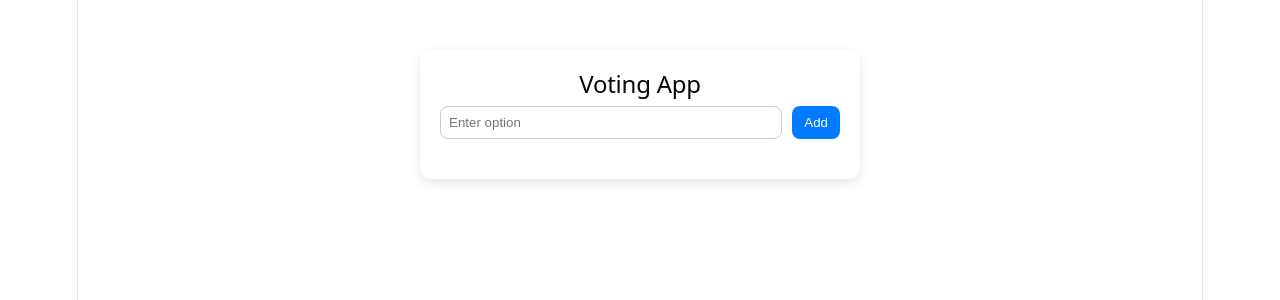
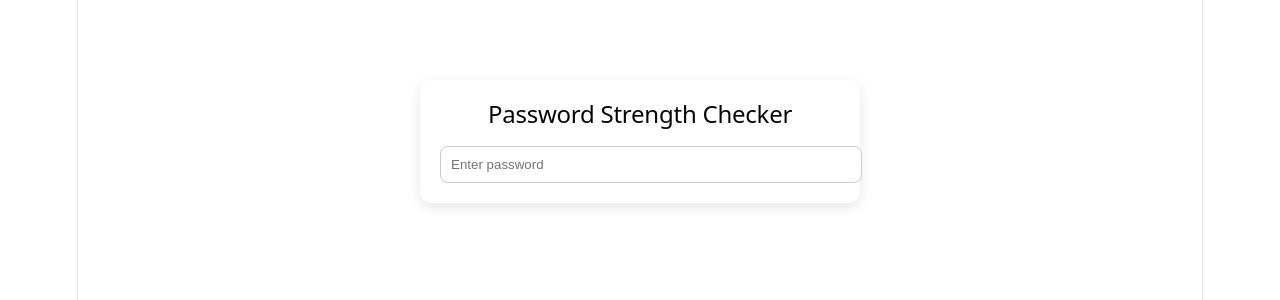
Before and after one commit to gayathrimp05/DailyStudy, a React (Vite) app in the folder frontend/Dailystudy/: page / in a window 1280 px wide. Shown: the top 300 px of the page. Built offline with nearby package versions, Linux system fonts and the light colour scheme.

Commit message:
password checker

```diff
--- a/frontend/Dailystudy/src/App.jsx
+++ b/frontend/Dailystudy/src/App.jsx
@@ -1,7 +1,7 @@
-import Day15 from "./day15";
+import Day18 from "./day18";
 
 function App() {
-  return <Day15/>;
+  return <Day18/>;
 }
 
 export default App;
--- /dev/null
+++ b/frontend/Dailystudy/src/day18.jsx
@@ -0,0 +1,123 @@
+import { useState } from "react";
+
+function Day18() {
+  const [password, setPassword] = useState("");
+
+  function getStrength(pwd) {
+    let score = 0;
+
+    if (pwd.length >= 8) score++;
+    if (/[A-Z]/.test(pwd)) score++;
+    if (/[0-9]/.test(pwd)) score++;
+    if (/[^A-Za-z0-9]/.test(pwd)) score++;
+
+    if (score <= 1) return { label: "Weak", color: "red" };
+    if (score === 2 || score === 3) return { label: "Medium", color: "orange" };
+    return { label: "Strong", color: "green" };
+  }
+
+  const strength = getStrength(password);
+
+  return (
+    <div style={styles.container}>
+      <div style={styles.card}>
+        <h2>Password Strength Checker</h2>
+
+        <input
+          type="password"
+          placeholder="Enter password"
+          value={password}
+          onChange={(e) => setPassword(e.target.value)}
+          style={styles.input}
+        />
+
+        {password && (
+          <>
+            {/* Strength Text */}
+            <p style={{ color: strength.color }}>
+              Strength: {strength.label}
+            </p>
+
+            {/* Progress Bar */}
+            <div style={styles.barContainer}>
+              <div
+                style={{
+                  ...styles.bar,
+                  width:
+                    strength.label === "Weak"
+                      ? "33%"
+                      : strength.label === "Medium"
+                      ? "66%"
+                      : "100%",
+                  background: strength.color,
+                }}
+              />
+            </div>
+
+            {/* Rules */}
+            <ul style={styles.rules}>
+              <li style={check(password.length >= 8)}>At least 8 characters</li>
+              <li style={check(/[A-Z]/.test(password))}>
+                Contains uppercase letter
+              </li>
+              <li style={check(/[0-9]/.test(password))}>
+                Contains a number
+              </li>
+              <li style={check(/[^A-Za-z0-9]/.test(password))}>
+                Contains special character
+              </li>
+            </ul>
+          </>
+        )}
+      </div>
+    </div>
+  );
+}
+
+// ✔ style helper
+function check(condition) {
+  return {
+    color: condition ? "green" : "#999",
+  };
+}
+
+const styles = {
+  container: {
+    display: "flex",
+    justifyContent: "center",
+    marginTop: "80px",
+    fontFamily: "Arial",
+  },
+  card: {
+    width: "400px",
+    padding: "20px",
+    borderRadius: "12px",
+    boxShadow: "0 4px 12px rgba(0,0,0,0.1)",
+    textAlign: "center",
+  },
+  input: {
+    width: "100%",
+    padding: "10px",
+    borderRadius: "8px",
+    border: "1px solid #ccc",
+    marginTop: "10px",
+  },
+  barContainer: {
+    height: "10px",
+    background: "#eee",
+    borderRadius: "5px",
+    marginTop: "10px",
+    overflow: "hidden",
+  },
+  bar: {
+    height: "100%",
+    transition: "0.3s",
+  },
+  rules: {
+    textAlign: "left",
+    marginTop: "15px",
+    paddingLeft: "20px",
+  },
+};
+
+export default Day18;
```
